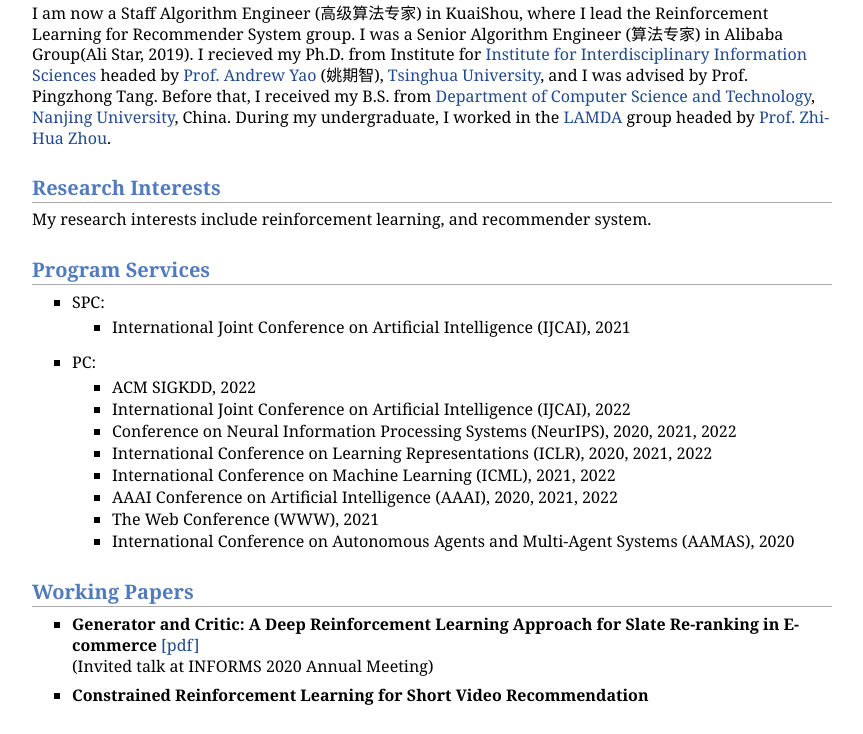
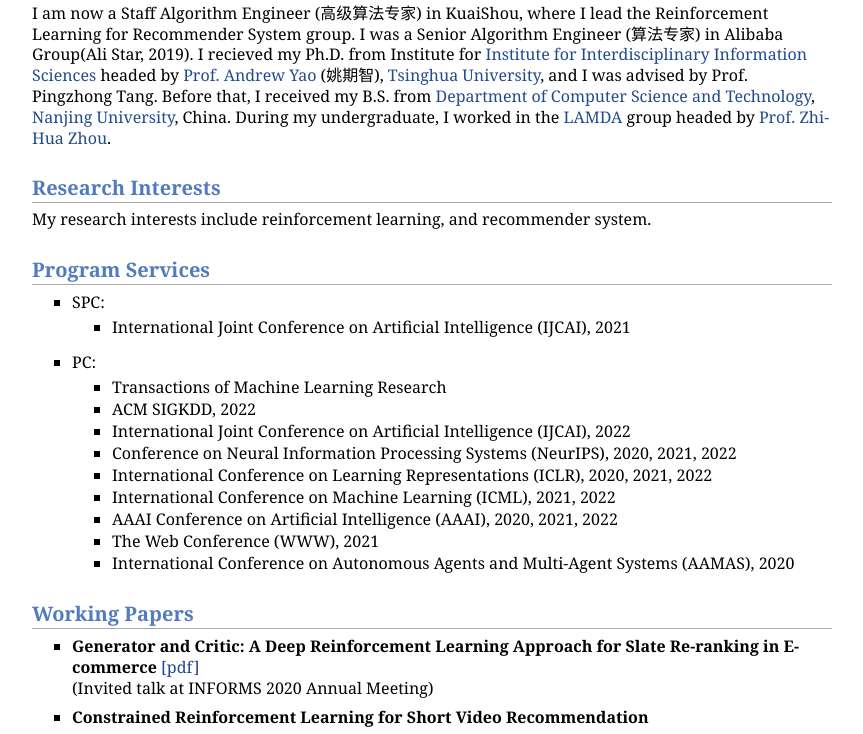
Before and after one commit to QingpengCai/QingpengCai.github.io, a plain HTML site: page index.html in a window 1280 px wide. Shown: the part 366-1100 px from the top of the page, without its empty margins (208-1071 px from the left). Drawn offline with Linux system fonts and the light colour scheme.

Commit message:
Update index.html

```diff
--- a/index.html
+++ b/index.html
@@ -49,6 +49,7 @@
 		</li>
 		<li><p>PC:</p>
 		<ul>
+			<li>Transactions of Machine Learning Research</li>
 			<li>ACM SIGKDD, 2022</li>
 			<li>International Joint Conference on Artificial Intelligence (IJCAI), 2022</li>
 			<li>Conference on Neural Information Processing Systems (NeurIPS), 2020, 2021, 2022</li>
```
